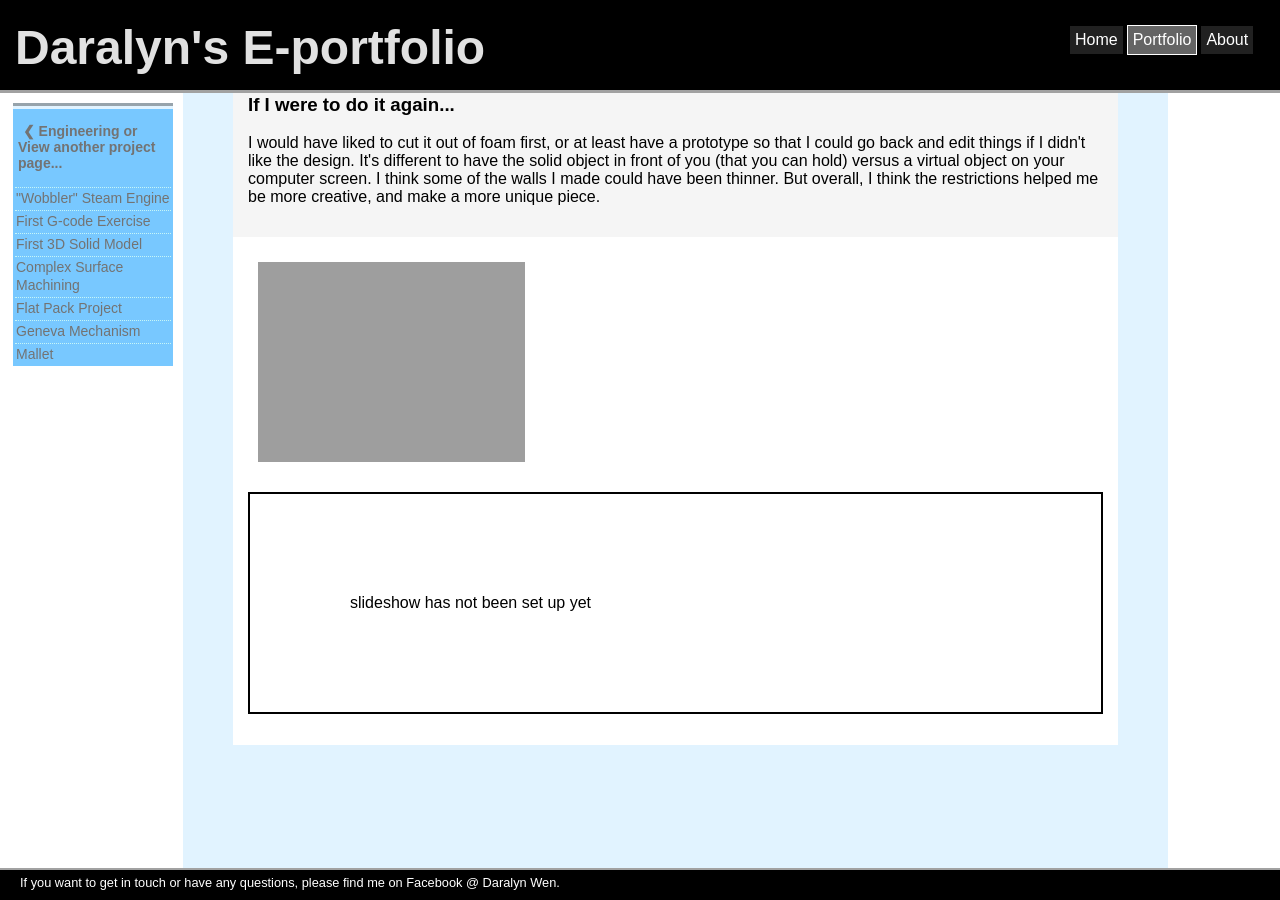
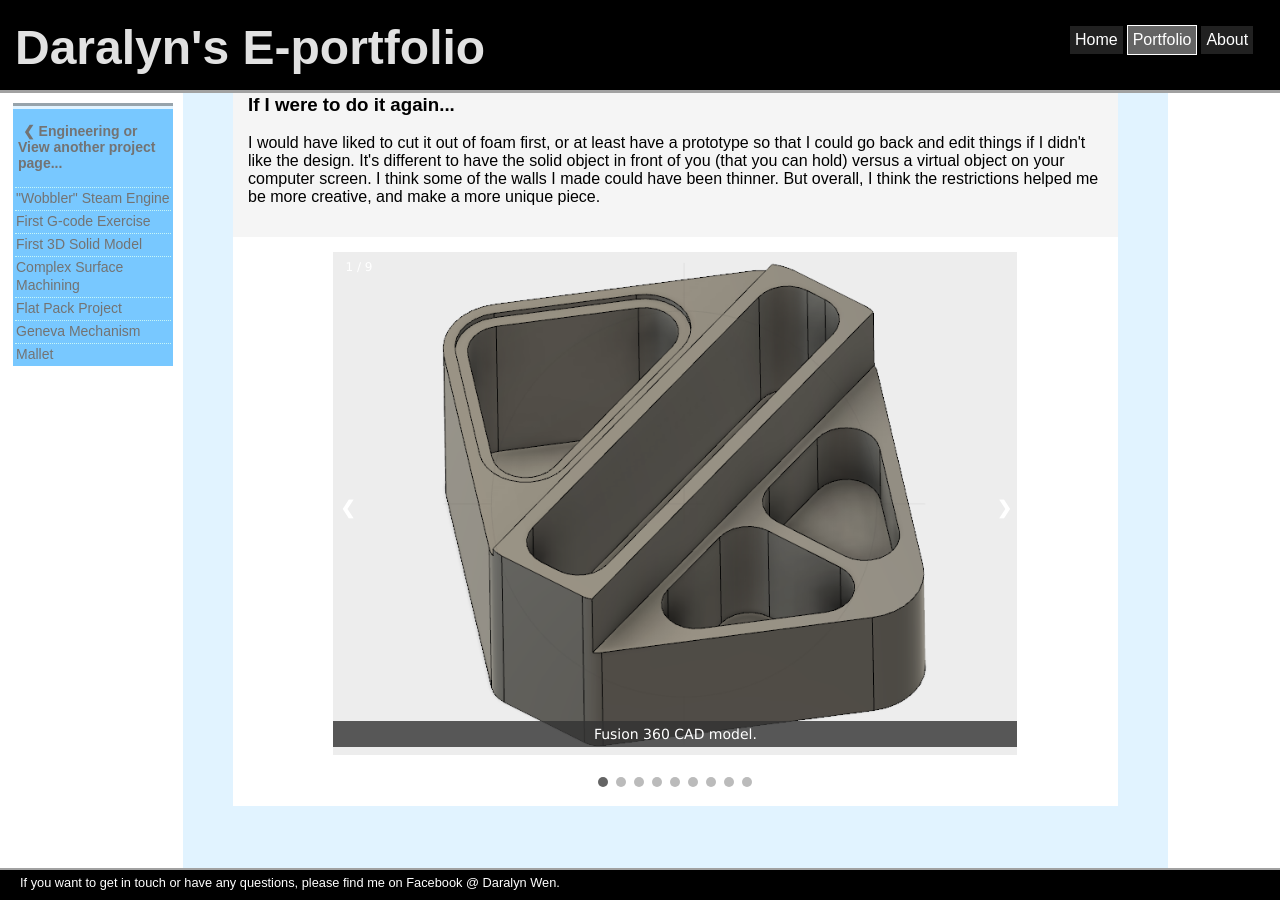
Before and after one commit to daralyn/daralyn.github.io, a Jekyll site: the page built from portfolio/engineering/first-3d-solid-model.html, in a window 1280 px wide and 900 px high, scrolled down 838 px. Built offline with Jekyll 4.4.1, drawn with Linux system fonts in a browser that asks for light colours.

Commit message:
Update first-3d-solid-model.html

```diff
--- a/portfolio/engineering/first-3d-solid-model.html
+++ b/portfolio/engineering/first-3d-solid-model.html
@@ -51,9 +51,107 @@ title: Daralyn's Engineering Portfolio - First 3D Solid Model
 </div>
 
 <div class="sectionodd">
-	<img src="https://daralyn.github.io/photos/engineering/" alt="Photo of..." style="height: 200px; margin: 10px;">
+	<!--SLIDESHOW STUFF-->
 
-	<p style="border: 2px solid rgb(0, 0, 0); padding: 100px;"> slideshow has not been set up yet</p>
+	<div class="slideshow-container">
+
+		<div class="slides">
+			<div class="numbertext">1 / 9</div>
+			<img class="slideshowphoto" src="https://daralyn.github.io/photos/engineering/3dsolidmodel_pic1.png">
+			<div class="text">Fusion 360 CAD model.</div>
+		</div>
+
+		<div class="slides">
+			<div class="numbertext">2 / 9</div>
+			<img class="slideshowphoto" src="https://daralyn.github.io/photos/engineering/3dsolidmodel_pic2.jpg">
+			<div class="text">Caption Two</div>
+		</div>
+
+		<div class="slides">
+			<div class="numbertext">3 / 9</div>
+			<img class="slideshowphoto" src="https://daralyn.github.io/photos/engineering/3dsolidmodel_pic3.jpg">
+			<div class="text">Caption Three</div>
+		</div>
+
+		<div class="slides">
+			<div class="numbertext">4 / 9</div>
+			<img class="slideshowphoto" src="https://daralyn.github.io/photos/engineering/3dsolidmodel_pic4.jpg">
+			<div class="text">Caption 4</div>
+		</div>
+
+		<div class="slides">
+			<div class="numbertext">5 / 9</div>
+			<img class="slideshowphoto" src="https://daralyn.github.io/photos/engineering/3dsolidmodel_pic5.jpg">
+			<div class="text">Caption 5</div>
+		</div>
+
+		<div class="slides">
+			<div class="numbertext">6 / 9</div>
+			<img class="slideshowphoto" src="https://daralyn.github.io/photos/engineering/3dsolidmodel_pic6.jpg">
+			<div class="text">Caption 6</div>
+		</div>
+
+		<div class="slides">
+			<div class="numbertext">7 / 9</div>
+			<img class="slideshowphoto" src="https://daralyn.github.io/photos/engineering/3dsolidmodel_pic7.jpg">
+			<div class="text">Caption 7</div>
+		</div>
+
+		<div class="slides">
+			<div class="numbertext">8 / 9</div>
+			<img class="slideshowphoto" src="https://daralyn.github.io/photos/engineering/3dsolidmodel_pic8.jpg">
+			<div class="text">Caption 8</div>
+		</div>
+
+		<div class="slides">
+			<div class="numbertext">9 / 9</div>
+			<img class="slideshowphoto" src="https://daralyn.github.io/photos/engineering/3dsolidmodel_pic9.jpg">
+			<div class="text">Caption 9</div>
+		</div>
+
+		<a class="prev" onclick="plusSlides(-1)"><div class="arrow">❮</div></a>
+		<a class="next" onclick="plusSlides(1)"><div class="arrow">❯</div></a>
+
+	</div>
+	<br>
+
+	<div class="slideshowdots">
+		<span class="dot" onclick="currentSlide(1)"></span>
+		<span class="dot" onclick="currentSlide(2)"></span>
+		<span class="dot" onclick="currentSlide(3)"></span>
+		<span class="dot" onclick="currentSlide(4)"></span>
+		<span class="dot" onclick="currentSlide(5)"></span>
+		<span class="dot" onclick="currentSlide(6)"></span>
+		<span class="dot" onclick="currentSlide(7)"></span>
+		<span class="dot" onclick="currentSlide(8)"></span>
+		<span class="dot" onclick="currentSlide(9)"></span>
+	</div>
+
+	<script>
+		var slideIndex = 1;
+		showSlides(slideIndex);
+		function plusSlides(n) {
+		  showSlides(slideIndex += n);
+		}
+		function currentSlide(n) {
+		  showSlides(slideIndex = n);
+		}
+		function showSlides(n) {
+		  var i;
+		  var slides = document.getElementsByClassName("slides");
+		  var dots = document.getElementsByClassName("dot");
+		  if (n > slides.length) {slideIndex = 1}
+		  if (n < 1) {slideIndex = slides.length}
+		  for (i = 0; i < slides.length; i++) {
+		      slides[i].style.display = "none";
+		  }
+		  for (i = 0; i < dots.length; i++) {
+		      dots[i].className = dots[i].className.replace(" active", "");
+		  }
+		  slides[slideIndex-1].style.display = "block";
+		  dots[slideIndex-1].className += " active";
+		}
+	</script>
 
 </div>
 
```
